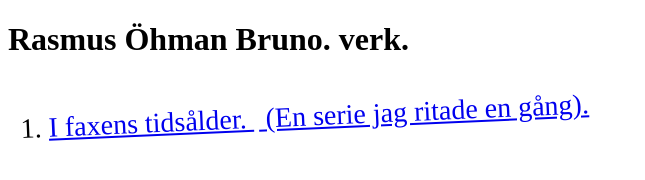
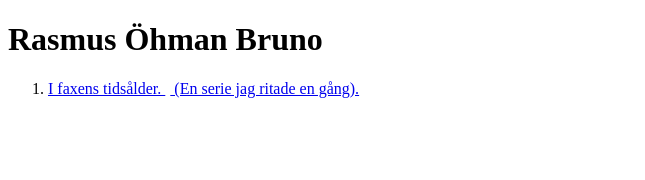
Before and after one commit to rasmusoh/ohmanbruno, a plain HTML site: page index.html in a window 1280 px wide. Shown: the whole page, without its empty margins (0-645 px from the left). Drawn offline with Linux system fonts and the light colour scheme.

Commit message:
Update index.html

```diff
--- a/index.html
+++ b/index.html
@@ -5,8 +5,8 @@
     <link rel="stylesheet" type="text/css" href="main.css" />
 </head>
 <body>
-    <h1>Rasmus Öhman Bruno. verk.</h1>
-    <ol class="tilted-list">
+    <h1>Rasmus Öhman Bruno</h1>
+    <ol class=>
         <li>
             <a href="/i-faxens-tidsalder.html">
                 I faxens tidsålder.
```
